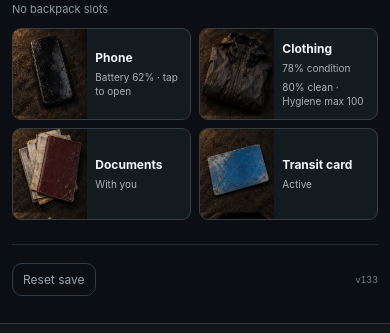
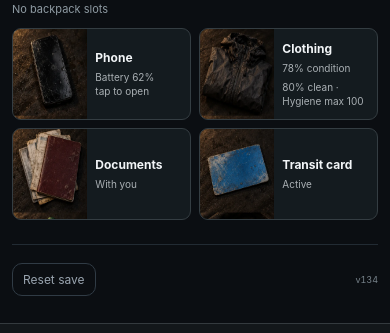
Before and after one commit to AlexanderKruk/street-life-game, a React (Vite) app: page / in a window 390 px wide. Both pictures are taken after a click on the button "Inventory". Shown: the part 451-784 px from the top of the page. Built offline with nearby package versions, Linux system fonts and the light colour scheme.

Commit message:
Let inventory tags share a row and split phone hint (v134)

```diff
--- a/src/App.tsx
+++ b/src/App.tsx
@@ -11,7 +11,7 @@ import ClosedContent from './ClosedContent'
 import ResultCard, { type ResultCardData } from './ResultCard'
 import { questionPresentation } from './resultPresentation'
 
-const BUILD_VERSION = 'v2026.10.11-133'
+const BUILD_VERSION = 'v2026.10.11-134'
 
 const PHONE_ACTIVITY_KEY = 'street-life-phone-activity-v1'
 const PHONE_SEARCH_ESTIMATE = 15
@@ -2087,7 +2087,7 @@ export default function App() {
       </div></div></div>}
       <div className="inventory-grid essentials-grid">
         <button className="inventory-item usable" onClick={() => setPhoneOpen(true)}>
-          <ItemArt id="phone" /><div><strong>Phone</strong><small>Battery {Math.round(inventory.phoneBattery)}% · tap to open</small></div>
+          <ItemArt id="phone" /><div><strong>Phone</strong><small>Battery {Math.round(inventory.phoneBattery)}%<br />tap to open</small></div>
         </button>
         <div className="inventory-item">
           <ItemArt id="clothing" /><div><strong>Clothing</strong><small>{Math.round(inventory.jacket)}% condition</small><small>{Math.round(inventory.clothingCleanliness)}% clean · Hygiene max {hygieneLimit}</small></div>
--- a/src/styles.css
+++ b/src/styles.css
@@ -880,7 +880,7 @@ button.inventory-slot { cursor:pointer; width:100%; }
 .inventory-quantity { position:absolute; z-index:1; right:4px; top:4px; padding:2px 5px; border:1px solid #485158; border-radius:5px; background:#101619db; color:#e7e8e4; font-size:12px; line-height:1.3; }
 .inventory-slot-copy { display:flex; flex-direction:column; align-items:flex-start; justify-content:center; min-width:0; gap:8px; padding:10px 7px; flex:1; }
 .inventory-slot-copy strong { font-size:12px; line-height:1.3; font-weight:600; overflow-wrap:anywhere; }
-.inventory-effects { display:flex; flex-wrap:wrap; justify-content:flex-start; gap:3px; }
+.inventory-effects { display:flex; flex-direction:row; flex-wrap:wrap; align-self:stretch; justify-content:flex-start; gap:3px; }
 .inventory-effects em { font-size:10px; line-height:1.3; font-style:normal; font-weight:600; padding:3px 4px; border-radius:5px; overflow-wrap:anywhere; }
 .inventory-effects .positive { color:#9fcbac; background:#1c3327; }
 .inventory-effects .negative { color:#dc9b98; background:#392323; }
```
Also changed, not shown: 1 other file (tests, documents, lock files or other folders).
